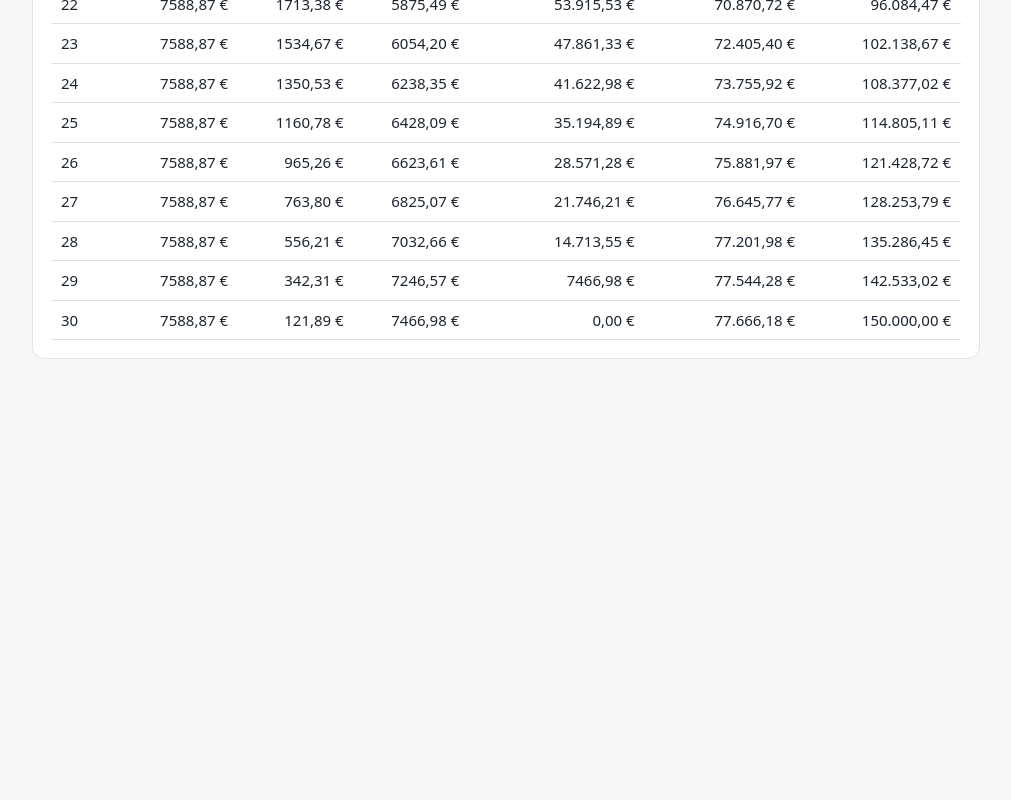
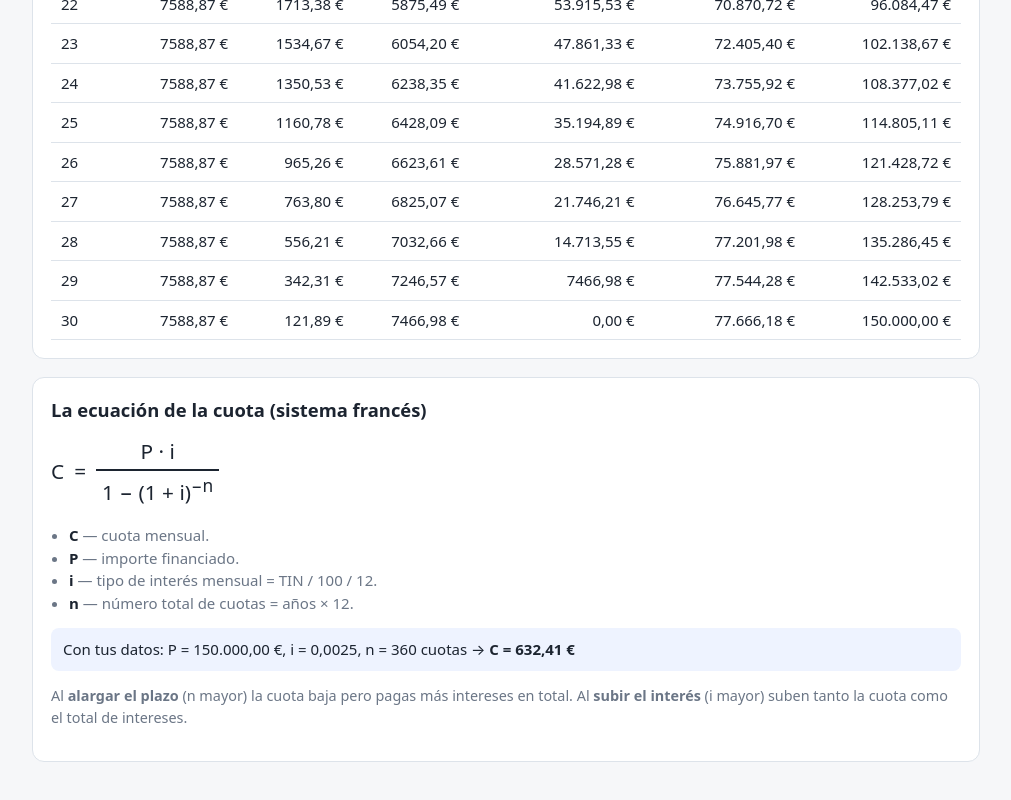
Before and after one commit to Angel-RC/dudas_hipotecas, a plain HTML site: page index.html in a window 1280 px wide. Shown: the part 1330-2130 px from the top of the page, without its empty margins (134-1145 px from the left). Before the commit the page ends 1771 px from the top, so only its background shows below. Drawn offline with Linux system fonts and the light colour scheme.

Commit message:
feat: panel explicativo de la ecuación francesa con sustitución

```diff
--- a/index.html
+++ b/index.html
@@ -105,6 +105,28 @@
       </table>
     </div>
   </section>
+
+  <section class="panel">
+    <h2>La ecuación de la cuota (sistema francés)</h2>
+    <div class="formula">
+      <span>C</span> =
+      <span class="frac">
+        <span class="num">P · i</span>
+        <span class="den">1 − (1 + i)<sup>−n</sup></span>
+      </span>
+    </div>
+    <ul class="legend">
+      <li><b>C</b> — cuota mensual.</li>
+      <li><b>P</b> — importe financiado.</li>
+      <li><b>i</b> — tipo de interés mensual = TIN / 100 / 12.</li>
+      <li><b>n</b> — número total de cuotas = años × 12.</li>
+    </ul>
+    <div class="substitution" id="substitution"></div>
+    <p class="note">
+      Al <b>alargar el plazo</b> (n mayor) la cuota baja pero pagas más intereses en total.
+      Al <b>subir el interés</b> (i mayor) suben tanto la cuota como el total de intereses.
+    </p>
+  </section>
 </main>
 <script>
 // --- CALC START ---
@@ -211,6 +233,17 @@ function renderTable(principal, rate, years) {
     </tr>`).join('');
 }
 
+function renderEquation(principal, rate, years) {
+  const n = Math.round(years * 12);
+  const i = rate / 100 / 12;
+  const rateFmt = new Intl.NumberFormat('es-ES', { maximumFractionDigits: 6 });
+  const cuota = monthlyPayment(principal, rate, years);
+  document.getElementById('substitution').innerHTML =
+    `Con tus datos: P = ${eur.format(principal)}, ` +
+    `i = ${rateFmt.format(i)}, n = ${n} cuotas → ` +
+    `<b>C = ${eur.format(cuota)}</b>`;
+}
+
 function render() {
   const { principal, years, rate, valid } = readInputs();
   if (!valid) return;
@@ -220,6 +253,7 @@ function render() {
   document.getElementById('out-total').textContent = eur.format(s.totalPaid);
   document.getElementById('out-pct').textContent = `${pctFmt.format(s.interestPct)} %`;
   renderTable(principal, rate, years);
+  renderEquation(principal, rate, years);
 }
 
 let renderTimer;
```
